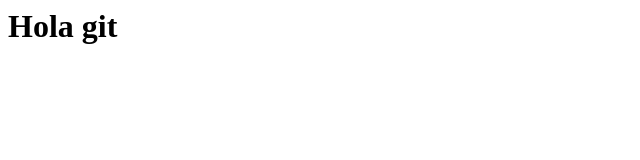
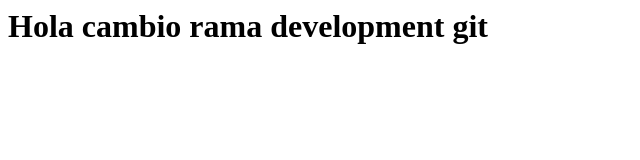
Before and after one commit to Manuelgomez29/practica, a website built with Parcel: page src/index.html in a window 1280 px wide. Shown: the whole page, without its empty margins (0-640 px from the left). Built offline with nearby package versions, Linux system fonts and the light colour scheme.

Commit message:
cambio rama development

```diff
--- a/src/index.html
+++ b/src/index.html
@@ -1,6 +1,6 @@
 <html>
     <body>
-        <h1>Hola git</h1>
+        <h1>Hola cambio rama development git</h1>
         <script src="./index.js"></script>
     </body>
 </html>
```
